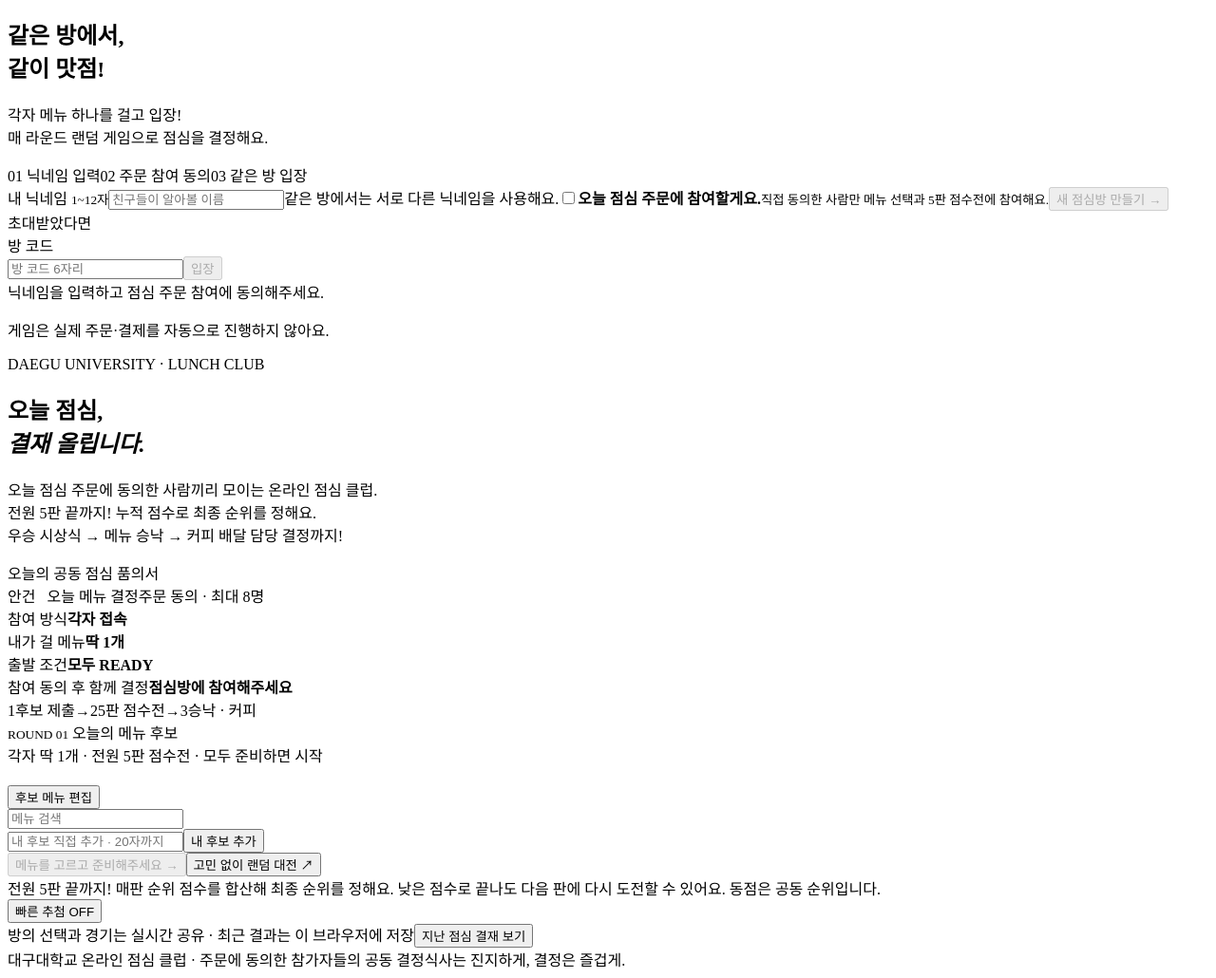
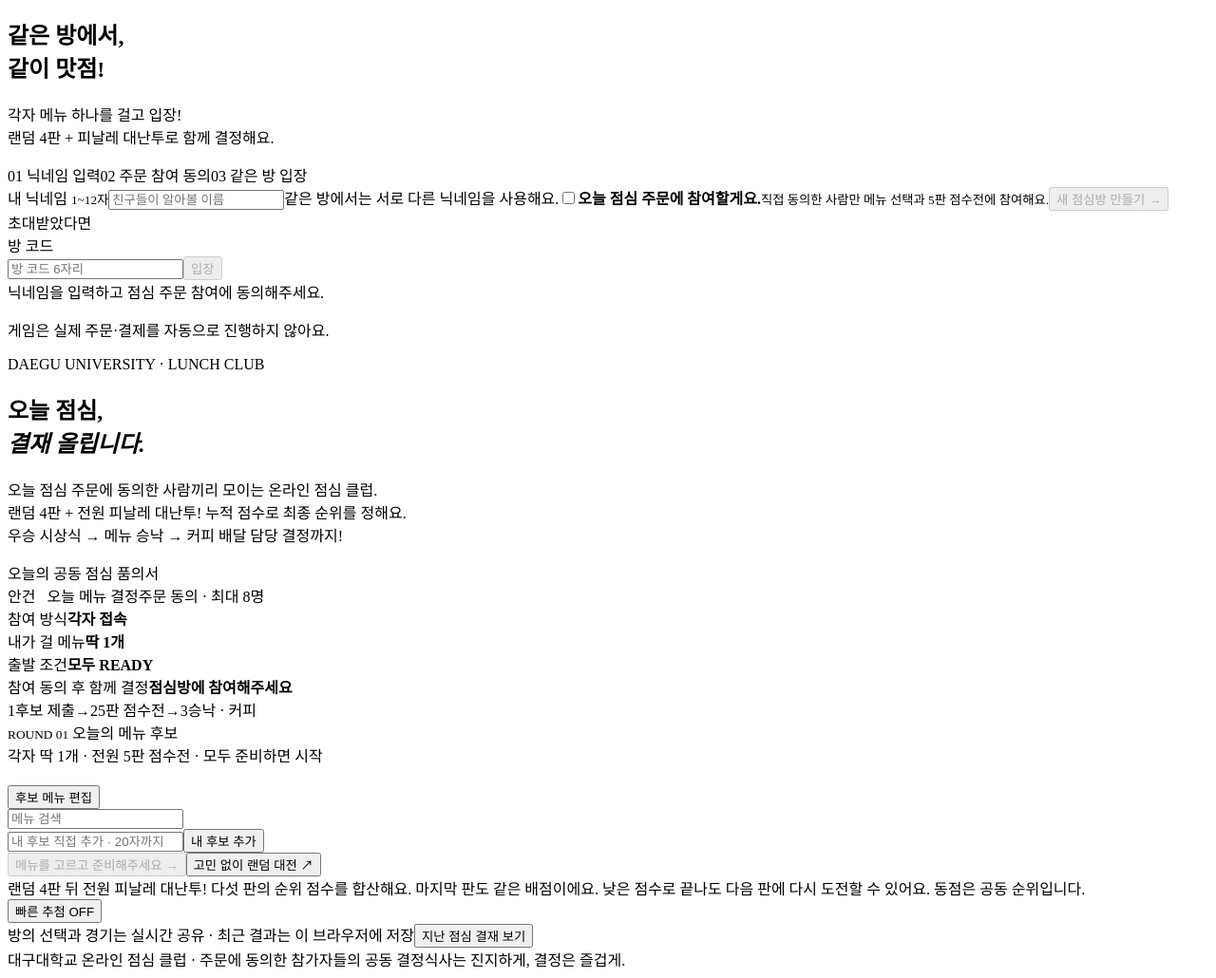
Before and after one commit to chfhrdl01-netizen/hoonjung45, a plain HTML site: page work/base.html in a window 1280 px wide. Shown: the part 77-1107 px from the top of the page at 95% size. Drawn offline with Linux system fonts and the light colour scheme.

Commit message:
Improve game quality and explicit character choice: work/base.html

```diff
--- a/work/base.html
+++ b/work/base.html
@@ -4,7 +4,7 @@
 <meta charset="utf-8">
 <meta name="viewport" content="width=device-width,initial-scale=1">
 <meta name="theme-color" content="#f5f1e8">
-<meta name="description" content="점심결재 대작전. 최대8명이 미니게임30종을 전원5판 함께 즐기고 누적 점수로 최종 순위를 정해요. 우승 시상식, 커피 게임과 엔딩까지 함께해요.">
+<meta name="description" content="점심결재 대작전. 최대8명이 미니게임30종 중 랜덤4판과 피날레대난투를 전원 함께 즐기고 누적 점수로 최종 순위를 정해요. 우승 시상식, 커피 게임과 엔딩까지 함께해요.">
 <title>점심 결재 대작전 | 대구대학교 조교 점심게임</title>
 <!-- source:baseStyles -->
 <!-- source:arcadeThemeStyles -->
@@ -18,12 +18,12 @@
 <div class="header-actions"><button class="tiny-btn" id="soundBtn" type="button" aria-pressed="false"><span class="sound-label">효과음 </span><span id="soundState">OFF</span></button><button class="tiny-btn" id="helpBtn" type="button">게임 방법</button></div>
 </header>
 <section id="roomLobby" class="room-lobby" aria-labelledby="roomLobbyTitle">
-<div class="room-lobby-copy"><span class="room-kicker">ONLINE LUNCH CLUB</span><h2 id="roomLobbyTitle">같은 방에서,<br>같이 맛점!</h2><p>각자 메뉴 하나를 걸고 입장!<br>매 라운드 랜덤 게임으로 점심을 결정해요.</p><div class="room-lobby-rules"><span>01 닉네임 입력</span><span>02 주문 참여 동의</span><span>03 같은 방 입장</span></div></div>
+<div class="room-lobby-copy"><span class="room-kicker">ONLINE LUNCH CLUB</span><h2 id="roomLobbyTitle">같은 방에서,<br>같이 맛점!</h2><p>각자 메뉴 하나를 걸고 입장!<br>랜덤 4판 + 피날레 대난투로 함께 결정해요.</p><div class="room-lobby-rules"><span>01 닉네임 입력</span><span>02 주문 참여 동의</span><span>03 같은 방 입장</span></div></div>
 <div class="room-lobby-form"><label class="room-field-label" for="roomNickname">내 닉네임 <small>1~12자</small></label><input id="roomNickname" class="text-input room-input" maxlength="24" autocomplete="nickname" placeholder="친구들이 알아볼 이름" aria-describedby="roomNicknameHint"><span id="roomNicknameHint" class="room-note">같은 방에서는 서로 다른 닉네임을 사용해요.</span><label class="room-consent"><input type="checkbox" id="roomConsent"><span><strong>오늘 점심 주문에 참여할게요.</strong><small>직접 동의한 사람만 메뉴 선택과 5판 점수전에 참여해요.</small></span></label><button id="roomCreateBtn" class="btn primary room-wide" type="button" disabled>새 점심방 만들기 <span aria-hidden="true">→</span></button><div class="room-divider"><span>초대받았다면</span></div><label class="room-field-label" for="roomCodeInput">방 코드</label><div class="room-join-row"><input id="roomCodeInput" class="text-input room-input room-code-input" maxlength="200" inputmode="text" autocapitalize="characters" autocomplete="off" placeholder="방 코드 6자리"><button id="roomJoinBtn" class="btn dark" type="button" disabled>입장</button></div><div id="roomStatus" class="room-status" role="status" aria-live="polite">닉네임을 입력하고 점심 주문 참여에 동의해주세요.</div><p class="room-order-note">게임은 실제 주문·결제를 자동으로 진행하지 않아요.</p></div>
 </section>
 <section id="roomBanner" class="room-banner" aria-label="참가 중인 점심방" hidden><div class="room-banner-top"><div><span class="room-kicker">함께 주문하는 점심방</span><strong class="room-banner-code" id="roomCodeText"></strong></div><div class="room-banner-actions"><button class="tiny-btn" id="roomCopyBtn" type="button">초대 링크 복사</button><button class="tiny-btn room-leave" id="roomLeaveBtn" type="button">주문 참여 취소하고 나가기</button></div></div><div class="room-roster" id="roomRoster"></div><div class="room-banner-bottom"><span id="roomMemberCount"></span><span id="roomHostNotice">방장은 이 화면을 열어두세요.</span></div><input class="text-input room-copy-fallback" id="roomCopyFallback" readonly aria-label="복사할 점심방 초대 링크" hidden><div class="room-banner-notice" id="roomBannerNotice" role="status" aria-live="polite"></div></section>
 <section class="hero">
-<div><div class="eyebrow">DAEGU UNIVERSITY · LUNCH CLUB</div><h1>오늘 점심,<br><em>결재 올립니다.</em></h1><p>오늘 점심 주문에 동의한 사람끼리 모이는 온라인 점심 클럽.<br>전원 5판 끝까지! 누적 점수로 최종 순위를 정해요.<br>우승 시상식 → 메뉴 승낙 → 커피 배달 담당 결정까지!</p></div>
+<div><div class="eyebrow">DAEGU UNIVERSITY · LUNCH CLUB</div><h1>오늘 점심,<br><em>결재 올립니다.</em></h1><p>오늘 점심 주문에 동의한 사람끼리 모이는 온라인 점심 클럽.<br>랜덤 4판 + 전원 피날레 대난투! 누적 점수로 최종 순위를 정해요.<br>우승 시상식 → 메뉴 승낙 → 커피 배달 담당 결정까지!</p></div>
 <aside class="dossier" aria-label="오늘 점심 주문 참여 현황"><div class="dossier-title">오늘의 공동 점심 품의서</div><div class="dossier-meta"><span>안건 &nbsp; 오늘 메뉴 결정</span><span>주문 동의 · 최대 8명</span></div><div class="signature-row"><div>참여 방식<strong>각자 접속</strong></div><div>내가 걸 메뉴<strong>딱 1개</strong></div><div>출발 조건<strong>모두 READY</strong></div></div><div class="dossier-foot"><span>참여 동의 후 함께 결정</span><b id="dossierStatus">점심방에 참여해주세요</b></div></aside>
 </section>
 <nav class="stepbar" aria-label="게임 진행"><span class="step active" id="step1"><span class="num">1</span>후보 제출</span><span class="step-arrow" aria-hidden="true">→</span><span class="step" id="step2"><span class="num">2</span>5판 점수전</span><span class="step-arrow" aria-hidden="true">→</span><span class="step" id="step3"><span class="num">3</span>승낙 · 커피</span></nav>
@@ -32,7 +32,7 @@
 <div class="board-head"><div class="section-label"><small>ROUND 01</small> 오늘의 메뉴 후보</div><span class="subtle hide-small">각자 딱 1개 · 전원 5판 점수전 · 모두 준비하면 시작</span></div>
 <div class="players" id="players" role="list" aria-label="오늘 점심 주문에 동의한 참가자"></div>
 <div class="menu-area" role="tabpanel" id="menuPanel" aria-label="메뉴 후보 목록"><div class="menu-head"><h2 id="pickPrompt"></h2><button class="link-btn" id="manageBtn" type="button">후보 메뉴 편집</button></div><div class="menu-filter-row"><div id="categoryFilters" class="category-filters" aria-label="메뉴 종류"></div><input class="text-input search-input" id="menuSearch" type="search" placeholder="메뉴 검색" aria-label="후보 메뉴 검색"></div><div class="menu-grid" id="menuGrid"></div><button class="link-btn more-menus" id="moreMenusBtn" type="button" hidden>후보 메뉴 더 보기</button><form class="personal-add" id="personalAddForm"><span class="personal-add-label" id="personalAddLabel"></span><div class="add-form"><input class="text-input" id="personalMenuInput" placeholder="내 후보 직접 추가 · 20자까지" aria-label="내 후보 직접 추가" maxlength="40" autocomplete="off"><button class="small-add" type="submit">내 후보 추가</button></div></form></div>
-<div class="actions-area"><button class="btn primary" id="startBtn" type="button" disabled>메뉴를 고르고 준비해주세요 <span aria-hidden="true">→</span></button><button class="btn" id="randomBtn" type="button">고민 없이 랜덤 대전 <span aria-hidden="true">↗</span></button><div class="fair-note">전원 5판 끝까지! 매판 순위 점수를 합산해 최종 순위를 정해요. 낮은 점수로 끝나도 다음 판에 다시 도전할 수 있어요. 동점은 공동 순위입니다.</div></div>
+<div class="actions-area"><button class="btn primary" id="startBtn" type="button" disabled>메뉴를 고르고 준비해주세요 <span aria-hidden="true">→</span></button><button class="btn" id="randomBtn" type="button">고민 없이 랜덤 대전 <span aria-hidden="true">↗</span></button><div class="fair-note">랜덤 4판 뒤 전원 피날레 대난투! 다섯 판의 순위 점수를 합산해요. 마지막 판도 같은 배점이에요. 낮은 점수로 끝나도 다음 판에 다시 도전할 수 있어요. 동점은 공동 순위입니다.</div></div>
 </section>
 <section id="raceView" aria-label="캠퍼스 점심 레이스" hidden><div class="board-head"><div class="section-label"><small>ROUND 02</small> 점심 결재 레이스</div><span class="pill">참가자 실시간 경기</span></div><div class="race-intro"><h2 id="raceTitle" tabindex="-1">점심 먹으러, 출발!</h2><div class="race-comment" id="raceComment" role="status" aria-live="polite">결재 서류를 들고 출발선에 섰습니다.</div><div class="count" id="countdown" aria-hidden="true">3</div></div><div class="race-course" id="raceCourse"></div><div class="race-tools"><button class="cheer" id="cheerBtn" type="button">힘내라, 점심! <span id="cheerCount">0</span></button><div class="cheer-note">내 기기에서 점프와 대시로 직접 달려요.</div></div></section>
 <section id="resultView" aria-label="오늘 점심 확정" hidden><div class="board-head"><div class="section-label"><small>APPROVED</small> 점심 결재 완료</div><span class="pill">이제 밥 먹으러 갑시다</span></div><div class="result-wrap"><div class="result-ticket"><div class="result-kicker">TODAY'S LUNCH</div><h2 id="winningMenu" tabindex="-1"></h2><div class="result-proposer" id="winningPerson"></div><div class="approval">최종 승인</div><div class="receipt-line"></div><div class="ticket-date" id="winningDate"></div></div><div class="result-details"><div class="duel-verdict" id="duelVerdict" hidden></div><h3>오늘 점심, 이걸로 확정!</h3><p>참가자들의 점심 메뉴가 선정됐습니다.</p><div id="resultNominations"></div><div class="mission"><strong>오늘의 점심 미션</strong><span id="missionText"></span></div></div></div><div class="result-actions"><button class="btn dark objection-btn" id="objectBtn" type="button">이의 있습니다! 액션 결투 <span aria-hidden="true">↗</span></button><button class="btn primary" id="copyBtn" type="button">점심 결재 결과 복사 <span aria-hidden="true">↗</span></button><button class="btn" id="againBtn" type="button">새 후보로 한 판 더 <span aria-hidden="true">↻</span></button></div></section>
@@ -66,7 +66,7 @@
 <dialog id="helpDialog" aria-labelledby="helpHeading"><div class="modal-head"><h2 id="helpHeading">점심 결재, 이렇게 올려요</h2><button class="close" data-close type="button" aria-label="게임 방법 닫기">닫기</button></div><div class="modal-body">
 <div class="help-line"><b>1. 오늘 점심 주문에 동의하고 입장</b>각자 닉네임을 입력하고 주문 참여 동의에 직접 체크해요. 방장은 새 방을 만들고 초대 링크나 방 코드를 공유하세요. 최대 8명이 같은 방에 참여해요.</div>
 <div class="help-line"><b>2. 내가 걸고 싸울 메뉴 딱 하나 선택</b>각자 먹고 싶은 메뉴 하나와 학과 캐릭터를 골라요. 다른 메뉴를 누르면 선택이 바뀌어요. 준비 완료 뒤 바꾸려면 먼저 준비를 취소하세요.</div>
-<div class="help-line"><b>3. 전원 5라운드 누적 점수전</b>2~8명 모두 다섯 판 끝까지 함께해요. 매판 1등은 참가 인원만큼, 다음 순위부터 1점씩 적게 받아요. 동순위는 같은 점수! 예를 들어 4명은 4·3·2·1점, 2명은 2·1점입니다. 2명일 땐 2인전에 맞는 게임으로 진행해요. 한 판을 못해도 다음 판에서 만회할 수 있어요.</div>
+<div class="help-line"><b>3. 전원 5라운드 누적 점수전</b>2~8명 모두 랜덤 4판과 마지막 대난투까지 함께해요. 난투는 30초 동안 쓰러져도 복귀하며 마지막 판 배수는 없어요. 매판 1등은 참가 인원만큼, 다음 순위부터 1점씩 적게 받아요. 동순위는 같은 점수! 예를 들어 4명은 4·3·2·1점, 2명은 2·1점입니다. 2명일 땐 2인전에 맞는 게임으로 진행해요. 한 판을 못해도 다음 판에서 만회할 수 있어요.</div>
 <div class="help-line"><b>4. 누적 점수로 최종 순위 → 시상식</b>다섯 판 점수를 합산해 최종 순위를 정해요. 동점은 공동 순위이며, 공동 1위라면 점심 대표 메뉴만 같은 확률로 추첨해요. 대표 우승자가 30초간 소감을 쓰고 확인하면 다음으로 넘어가요. 이후 선택할 수 있는 1회의 메뉴 이의전은 점수와 순위를 바꾸지 않아요.</div>
 <div class="help-line"><b>방 연결과 참여 취소</b>방장은 이 브라우저를 열어두세요. 페이지를 닫거나 연결이 끊기면 기권 처리되고 나머지는 계속 진행해요. 주문에 참여하지 않으려면 ‘주문 참여 취소하고 나가기’를 누르세요. 방장이 나가면 방이 종료돼요.</div>
 <div class="help-line"><b>5. 모두 승낙하면 작은 커피 팝업</b>커피 참가와 음료는 자유롭게 골라요. 2명 이상이면 언제 터질지 모르는 컵을 넘기고, 터질 때 들고 있던 사람이 배달 담당! 1명은 단독 담당, 모두 패스하면 커피 없이 끝나요. 엔딩에 점심·커피 주문과 @mid_jhs가 나오고, 엔딩이 끝나면 모두 방에서 나갑니다.</div>
```
